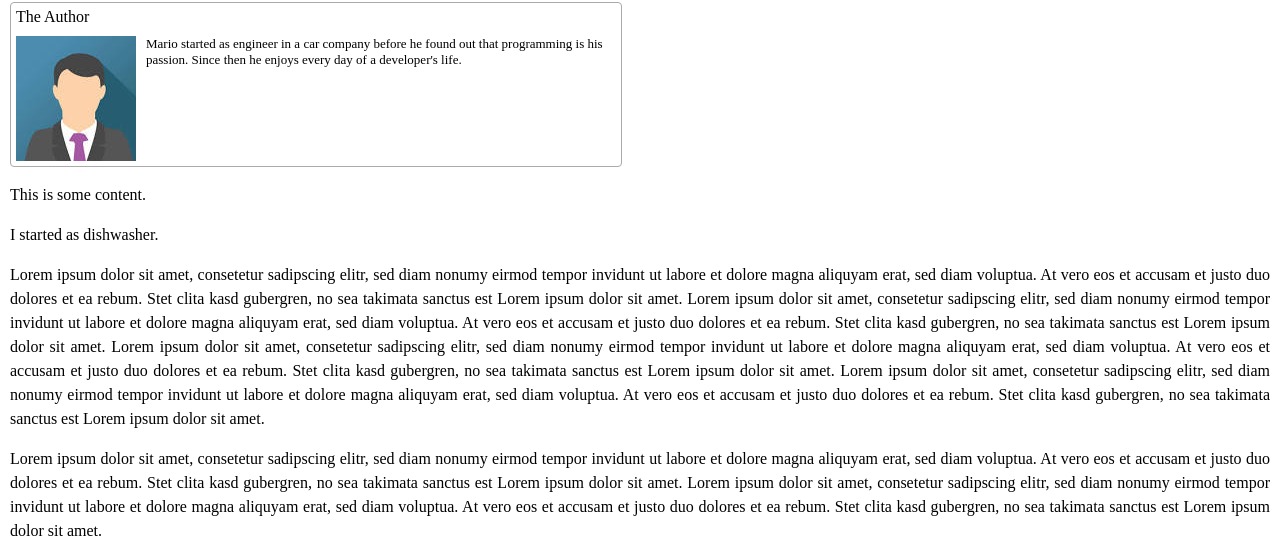
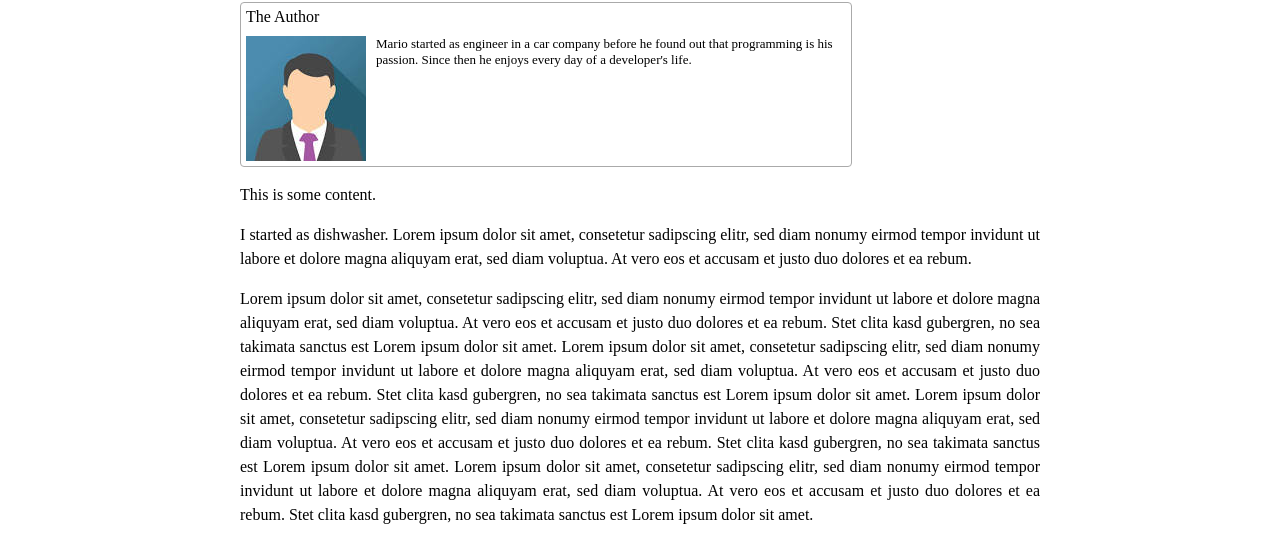
Before and after one commit to marinator86/udacity-frontend-1.github.io, a plain HTML site: page entry.html in a window 1280 px wide. Shown: the part 285-823 px from the top of the page. Drawn offline with Linux system fonts and the light colour scheme.

Commit message:
centered content div

```diff
--- a/css/common.css
+++ b/css/common.css
@@ -8,16 +8,18 @@ html, body {
     height: 100%;
     display: grid;
     grid-gap: 10px;
-    grid-template-columns: 100%;
+    grid-template-columns: 1fr;
     grid-template-rows: 200px 1fr 100px;
+    justify-items: center;
 }
 
 .header {
-
+    width: 100%;
 }
 
 .content {
     margin: 10px;
+    max-width: 800px;
 }
 
 .box {
@@ -29,5 +31,5 @@ html, body {
 }
 
 .footer {
-
+    width: 100%;
 }
--- a/entry.html
+++ b/entry.html
@@ -38,8 +38,12 @@
                     <section class="mainText">
                     <!-- Lorem ipsum this -->
                     <!-- Use a bit of typgraphy -->
-                        <p>This is some content.</p>
-                        <p>I started as dishwasher.</p>
+                        <p>
+                            This is some content.
+                        </p>
+                        <p>
+                            I started as dishwasher. Lorem ipsum dolor sit amet, consetetur sadipscing elitr, sed diam nonumy eirmod tempor invidunt ut labore et dolore magna aliquyam erat, sed diam voluptua. At vero eos et accusam et justo duo dolores et ea rebum.
+                        </p>
                         <p>
                             Lorem ipsum dolor sit amet, consetetur sadipscing elitr, sed diam nonumy eirmod tempor invidunt ut labore et dolore magna aliquyam erat, sed diam voluptua. At vero eos et accusam et justo duo dolores et ea rebum. Stet clita kasd gubergren, no sea takimata sanctus est Lorem ipsum dolor sit amet. Lorem ipsum dolor sit amet, consetetur sadipscing elitr, sed diam nonumy eirmod tempor invidunt ut labore et dolore magna aliquyam erat, sed diam voluptua. At vero eos et accusam et justo duo dolores et ea rebum. Stet clita kasd gubergren, no sea takimata sanctus est Lorem ipsum dolor sit amet. Lorem ipsum dolor sit amet, consetetur sadipscing elitr, sed diam nonumy eirmod tempor invidunt ut labore et dolore magna aliquyam erat, sed diam voluptua. At vero eos et accusam et justo duo dolores et ea rebum. Stet clita kasd gubergren, no sea takimata sanctus est Lorem ipsum dolor sit amet. Lorem ipsum dolor sit amet, consetetur sadipscing elitr, sed diam nonumy eirmod tempor invidunt ut labore et dolore magna aliquyam erat, sed diam voluptua. At vero eos et accusam et justo duo dolores et ea rebum. Stet clita kasd gubergren, no sea takimata sanctus est Lorem ipsum dolor sit amet.
                         </p>
```
